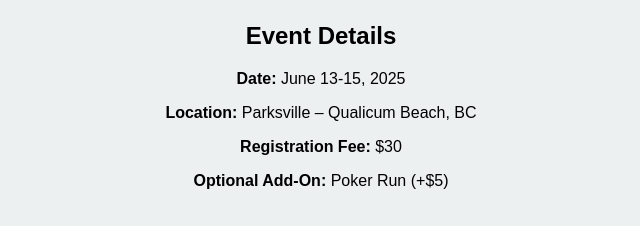
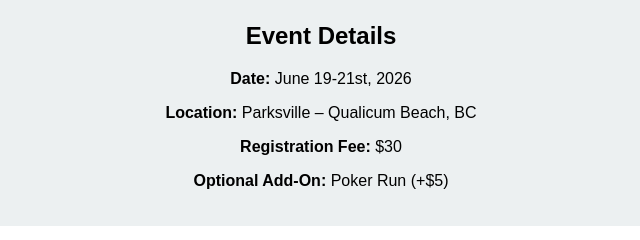
Before and after one commit to Ill-Eagle-Official/seaside-cruizers, a website: page index.html in a window 1280 px wide. Shown: the part 337-577 px from the top of the page, 319-959 px from the left. Drawn offline with Linux system fonts and the light colour scheme.

```diff
--- a/index.html
+++ b/index.html
@@ -74,7 +74,7 @@
 
     <div class="info">
       <h2>Event Details</h2>
-      <p><strong>Date:</strong> June 13-15, 2025</p>
+      <p><strong>Date:</strong> June 19-21st, 2026</p>
       <p><strong>Location:</strong> Parksville – Qualicum Beach, BC</p>
       <p><strong>Registration Fee:</strong> $30</p>
       <p><strong>Optional Add-On:</strong> Poker Run (+$5)</p>
```
Also changed, not shown: 2 other files.
